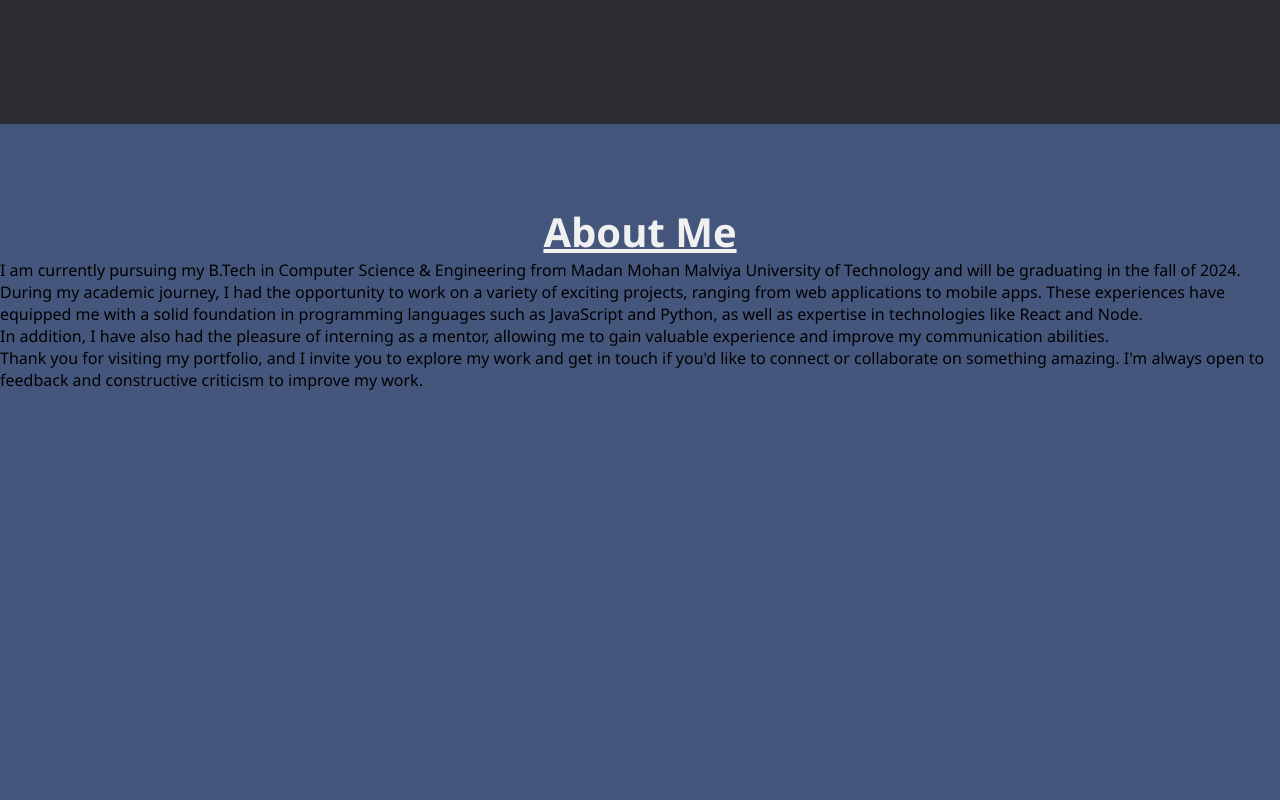
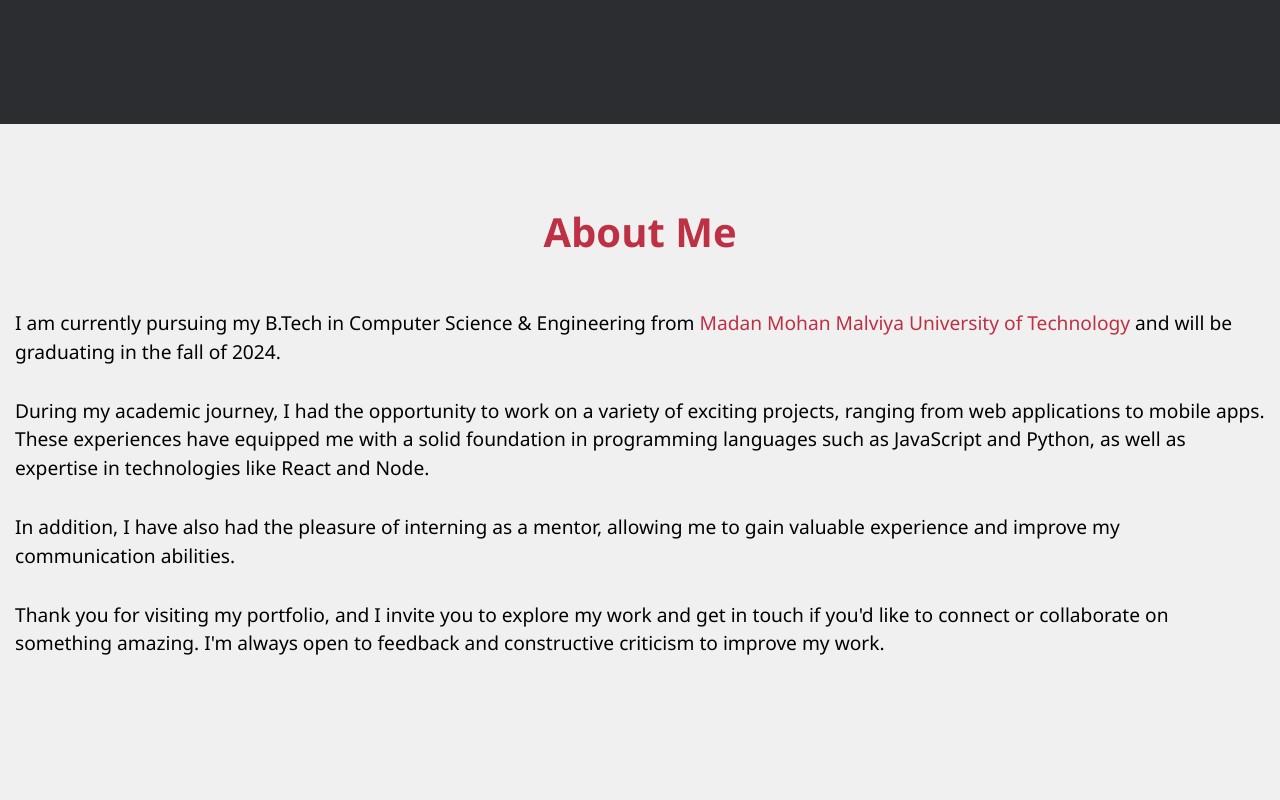
Before and after one commit to shardul523/portfolio-react, a React (Vite) app: page / in a window 1280 px wide. Shown: the part 680-1480 px from the top of the page. Built offline with nearby package versions, Linux system fonts and the light colour scheme.

Commit message:
Completed styling About Section

```diff
--- a/src/components/About.jsx
+++ b/src/components/About.jsx
@@ -1,10 +1,10 @@
 const About = () => (
   <section className="section">
     <h2 className="section-heading">About Me</h2>
-    <div>
+    <div className='about-description'>
       <p>
         I am currently pursuing my B.Tech in Computer Science & Engineering from{" "}
-        <a>Madan Mohan Malviya University of Technology</a> and will be
+        <a href="http://www.mmmut.ac.in/">Madan Mohan Malviya University of Technology</a> and will be
         graduating in the fall of 2024.
       </p>
       <p>
--- a/src/index.scss
+++ b/src/index.scss
@@ -24,7 +24,7 @@ main {
   }
 
   &:nth-child(2n) {
-    background-color: var(--quarternary-color);
+    background-color: var(--tertiary-color);
   }
 }
 
@@ -34,7 +34,10 @@ main {
   padding-bottom: 0;
   text-align: center;
   font-size: 5vh;
-  text-decoration: underline;
+
+  &:nth-child(2n - 1) {
+    color: var(--primary-color);
+  }
 }
 
 // Navabar
@@ -103,6 +106,29 @@ header {
   color: var(--primary-color);
 }
 
+
+// About Section
+
+.about-description {
+  max-width: 1250px;
+  margin: 50px auto;
+  font-size: larger;
+
+  p {
+    margin: 30px 0;
+    line-height: 1.5;
+  }
+
+  a {
+    text-decoration: none;
+    color: var(--primary-color);
+
+    &:hover {
+      text-decoration: underline;
+    }
+  }
+}
+
 // Projects
 .projects-list {
   display: flex;
```
